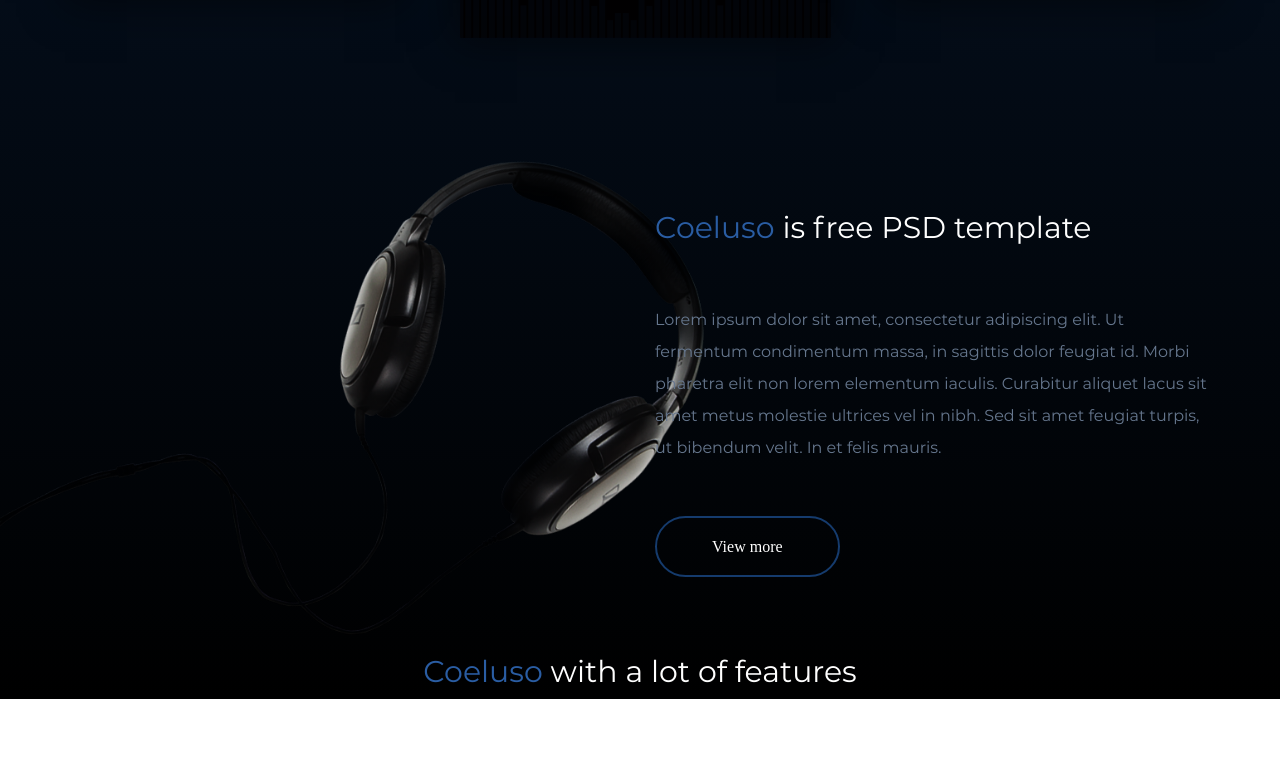
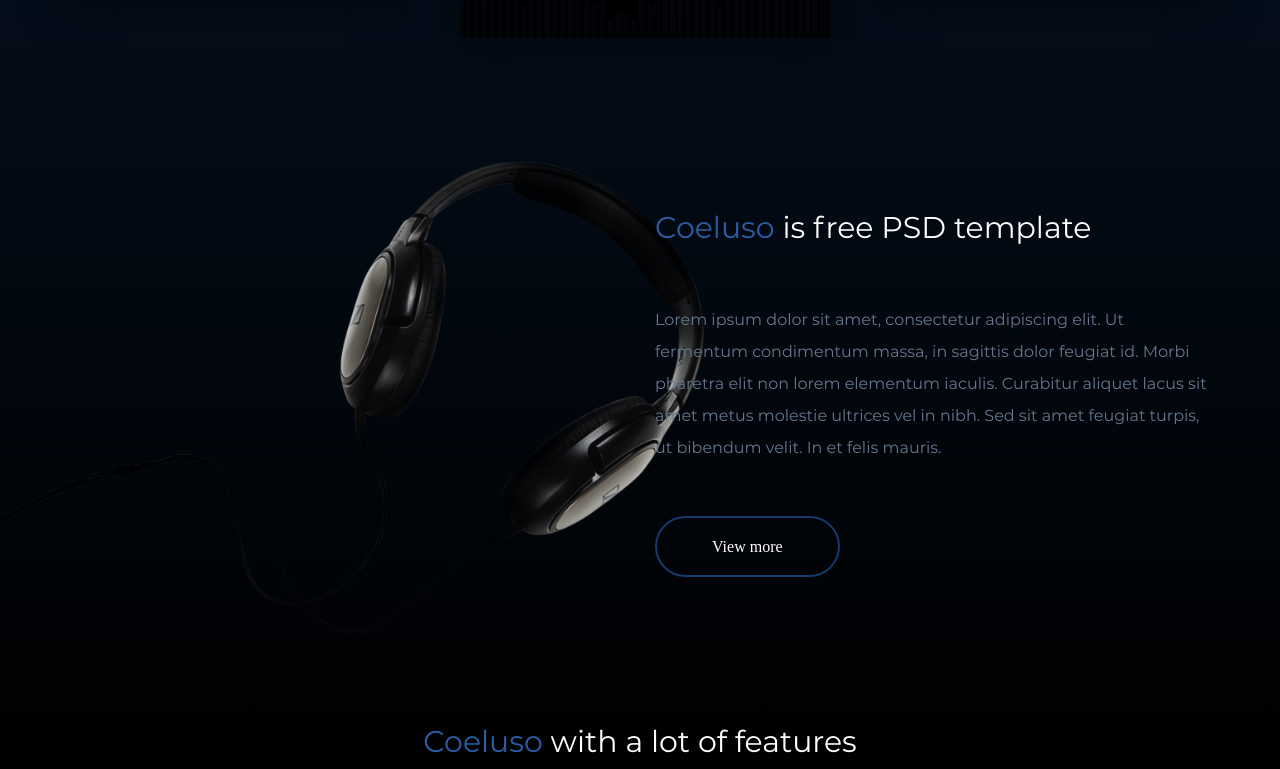
Before and after one commit to IgoreKMaN/music.test.com, a plain HTML site: page index.html in a window 1280 px wide. Shown: the part 1325-2094 px from the top of the page. Before the commit the page ends 2024 px from the top, so only its background shows below. Drawn offline with nearby package versions, Linux system fonts and the light colour scheme.

Commit message:
New project

```diff
--- a/style/style.css
+++ b/style/style.css
@@ -163,6 +163,10 @@ section.headphones .item-headphones p{
 	text-decoration: none;
 }
 
+.news-app{
+	margin-top: 90px;
+}
+
 .news-app h2{
 	text-align: center;
 	color: #fff;
```
